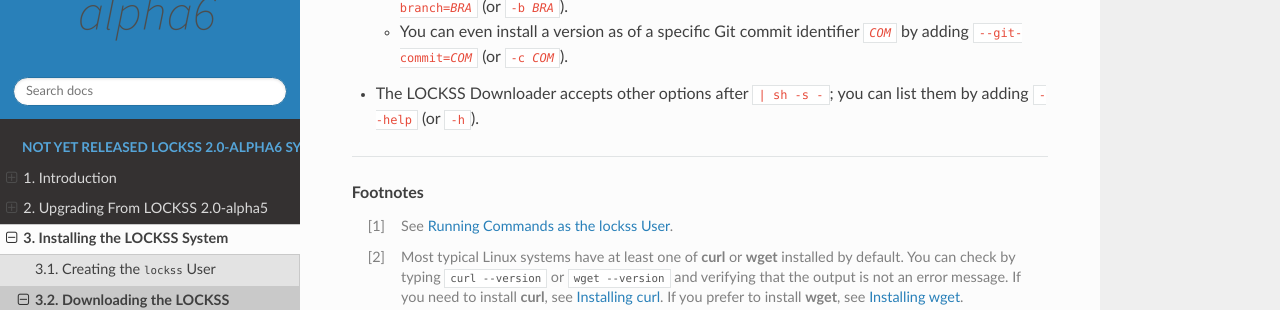
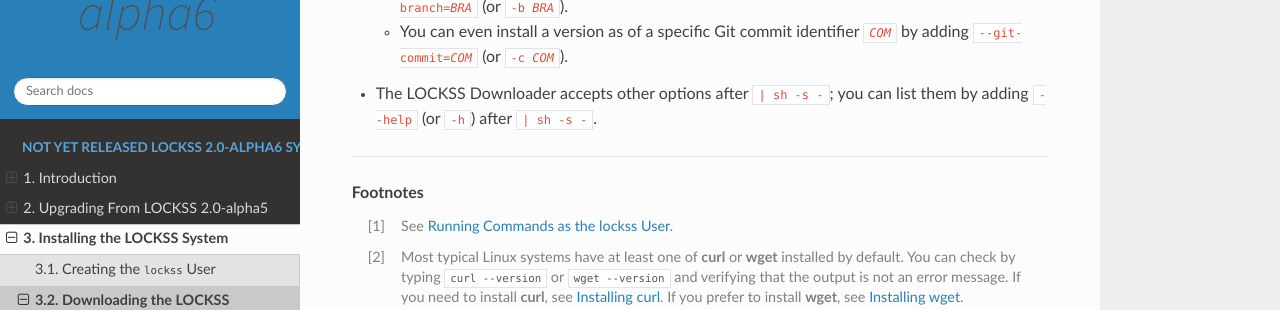
Before and after one commit to lockss/lockss-rtd-manual, a Sphinx documentation site: the page built from docs/installing/downloader.rst, in a window 1280 px wide and 900 px high, scrolled down 1219 px. Shown: the part 149-459 px from the top of the window. Built offline with Sphinx 7.4.7 and the Read the Docs theme 2.0.0, drawn with Linux system fonts in a browser that asks for light colours.

Commit message:
Wording.

```diff
--- a/docs/installing/downloader.rst
+++ b/docs/installing/downloader.rst
@@ -54,7 +54,7 @@ You can add options after ``| sh -s -``:
 
    *  You can even install a version as of a specific Git commit identifier :samp:`{COM}` by adding :samp:`--git-commit={COM}` (or :samp:`-c {COM}`).
 
-*  The LOCKSS Downloader accepts other options after ``| sh -s -``; you can list them by adding ``--help`` (or ``-h``).
+*  The LOCKSS Downloader accepts other options after ``| sh -s -``; you can list them by adding ``--help`` (or ``-h``) after ``| sh -s -``.
 
 ----
 
```
